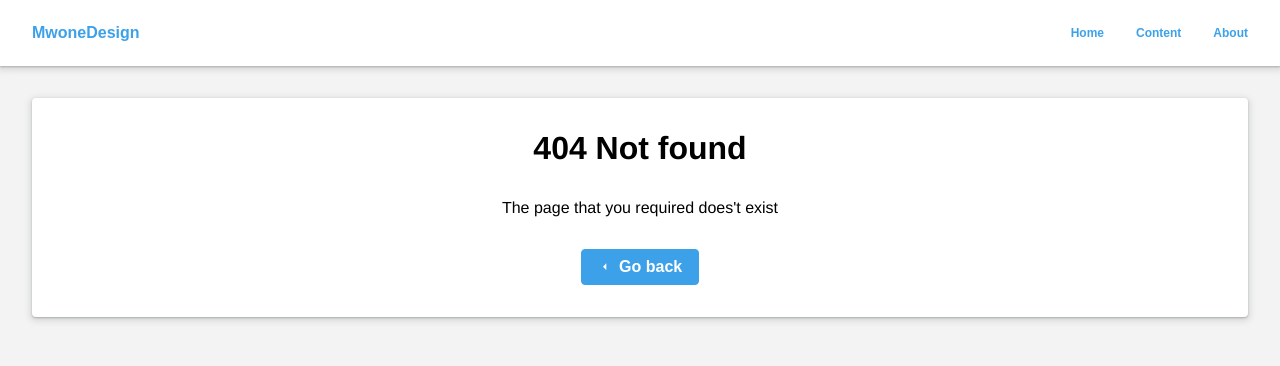
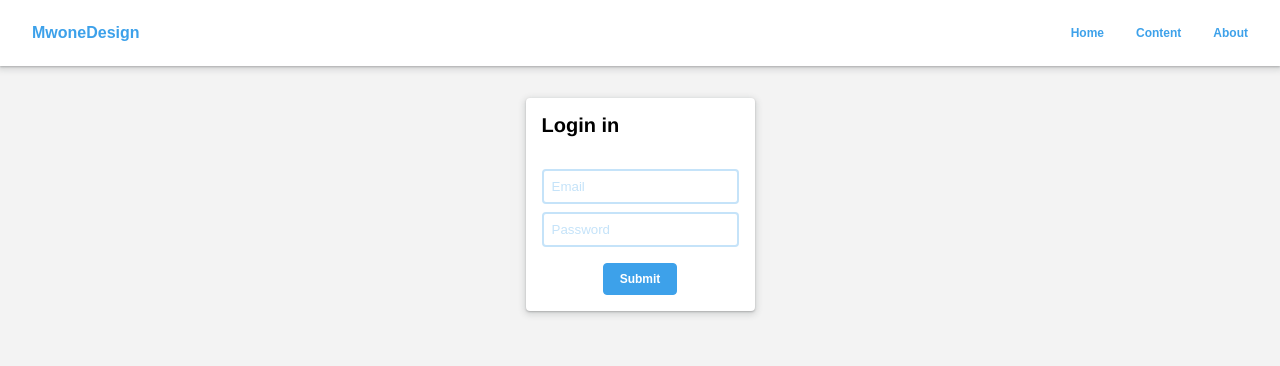
Before and after one commit to FabienLacorre/DesignSystem, a React (Create React App) app: page / in a window 1280 px wide. Before the commit this address had no page. Shown: the top 366 px of the page. Built offline with nearby package versions, Linux system fonts and the light colour scheme.

Commit message:
feat: wip

```diff
--- a/src/App.tsx
+++ b/src/App.tsx
@@ -1,7 +1,7 @@
-import { NotFoundPage } from "./Pages/NotFoundPage/NotFoundPage";
+import { LoginPage } from "./Pages/LoginPage/LoginPage";
 
 function App() {
-  return <NotFoundPage />;
+  return <LoginPage />;
 }
 
 export default App;
--- a/src/Molecules/Button/Button.tsx
+++ b/src/Molecules/Button/Button.tsx
@@ -17,6 +17,7 @@ interface ButtonProps extends BasicProps {
   textSize?: Size;
   outlined?: boolean;
   borderless?: boolean;
+  fullWidth?: boolean;
 }
 
 export const Button = ({
@@ -31,6 +32,7 @@ export const Button = ({
   textSize = "small",
   outlined = false,
   borderless = false,
+  fullWidth = false,
 }: ButtonProps) => {
   // PADDINGS
   const buttonPadding = "container--padding--small";
@@ -46,6 +48,8 @@ export const Button = ({
   if (borderless) {
     buttonType = `button--borderless--${color}`;
   }
+  // SIZE
+  const fWidth = fullWidth ? "size--width--full" : "";
 
   return (
     <button
@@ -58,6 +62,7 @@ export const Button = ({
         buttonPaddingLeft,
         typographyColor,
         buttonType,
+        fWidth,
         "button--classic--global",
       ])}
     >
--- /dev/null
+++ b/src/Pages/LoginPage/LoginPage.tsx
@@ -0,0 +1,41 @@
+import { IoMdArrowDropleft } from "react-icons/io";
+import { Box } from "../../Atoms/Box/Box";
+import { Typography } from "../../Atoms/Typography/Typography";
+import { Button } from "../../Molecules/Button/Button";
+import { Layout, LayoutContent } from "../../Molecules/Layout/Layout";
+import { Card } from "../../Organisms/Card/Card";
+import { Navbar } from "../../Organisms/Navbar/Navbar";
+import { Input } from "../../Molecules/Input/Input";
+
+export const LoginPage = () => {
+  return (
+    <Layout>
+      <Navbar />
+      <LayoutContent>
+        <Box alignItems="center" display="flex-column">
+          <Card>
+            <Box>
+              <Box>
+                <Typography weight="bold" size="large">
+                  Login in
+                </Typography>
+              </Box>
+
+              <Box alignItems="center" display="flex-column">
+                <Box marginTop="large">
+                  <Input placeholder="Email" color="primary" />
+                </Box>
+                <Box marginTop="small">
+                  <Input placeholder="Password" color="primary" />
+                </Box>
+                <Box marginTop="medium">
+                  <Button content="Submit" fullWidth />
+                </Box>
+              </Box>
+            </Box>
+          </Card>
+        </Box>
+      </LayoutContent>
+    </Layout>
+  );
+};
```
Also changed, not shown: src/Pages/NotFoundPage/NotFoundPage.css (deleted), 1 other file (tests, documents, lock files or other folders).
